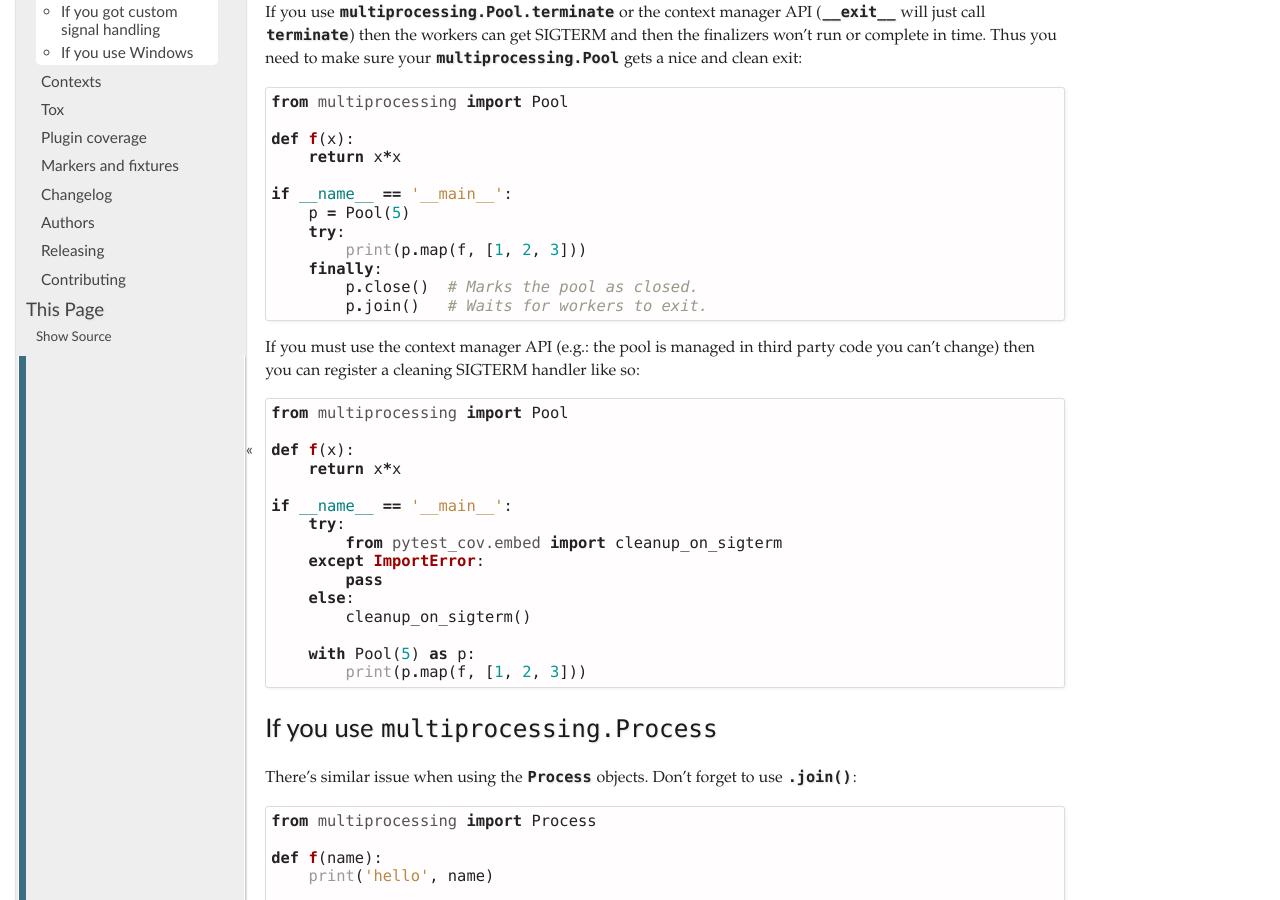
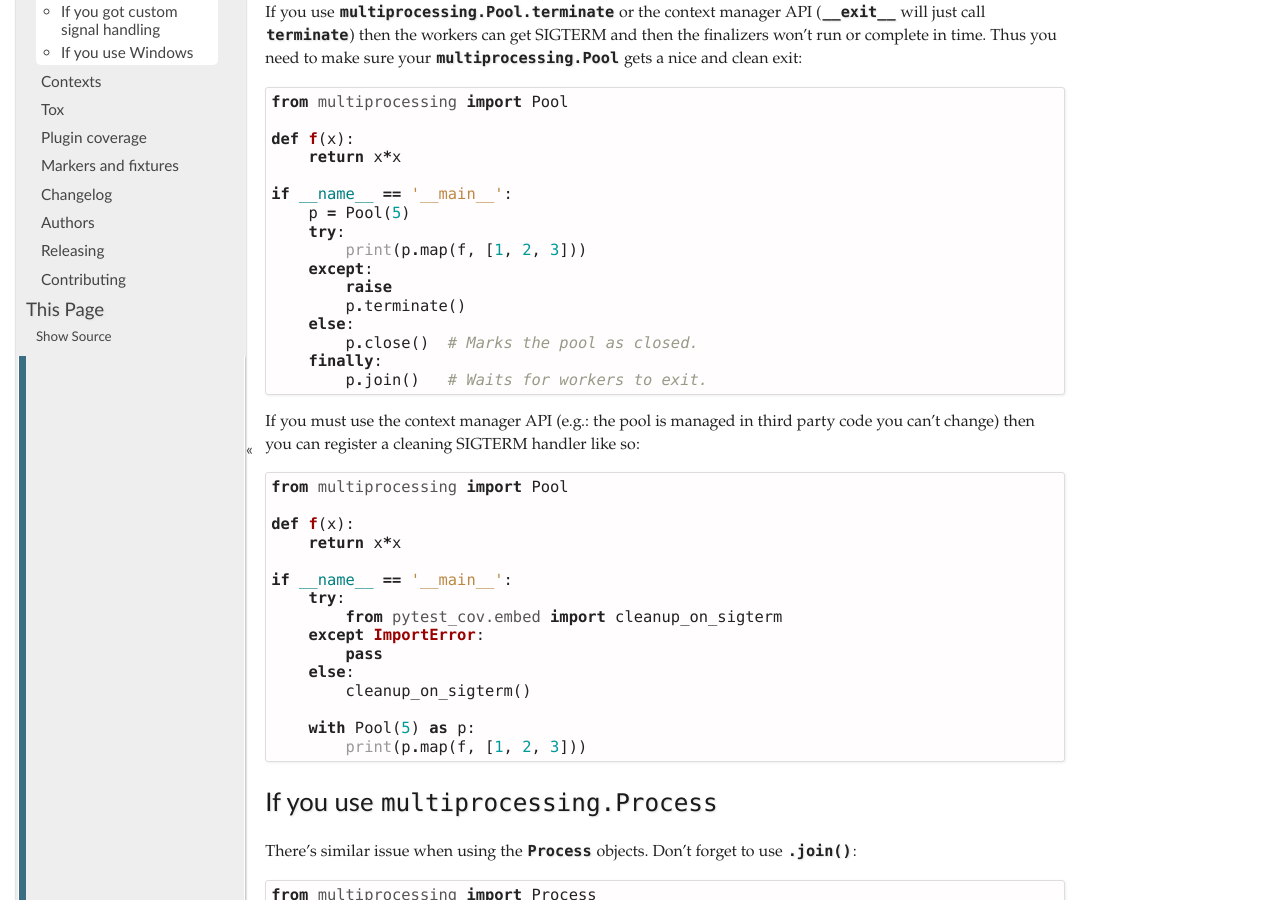
Before and after one commit to pytest-dev/pytest-cov, a Sphinx documentation site: the page built from docs/subprocess-support.rst, in a window 1280 px wide and 900 px high, scrolled down 422 px. Built offline with Sphinx 7.4.7, drawn with Linux system fonts in a browser that asks for light colours.

Commit message:
handle exception, otherwise p.close() will hang
If an exception is raised in f, p.close() and p.join() will hang. We need p.terminate() to handle exception.

```diff
--- a/docs/subprocess-support.rst
+++ b/docs/subprocess-support.rst
@@ -31,8 +31,12 @@ Thus you need to make sure your ``multiprocessing.Pool`` gets a nice and clean e
         p = Pool(5)
         try:
             print(p.map(f, [1, 2, 3]))
+        except:
+            raise
+            p.terminate()
+        else:
+            p.close()  # Marks the pool as closed.
         finally:
-            p.close()  # Marks the pool as closed.
             p.join()   # Waits for workers to exit.
 
 
```
